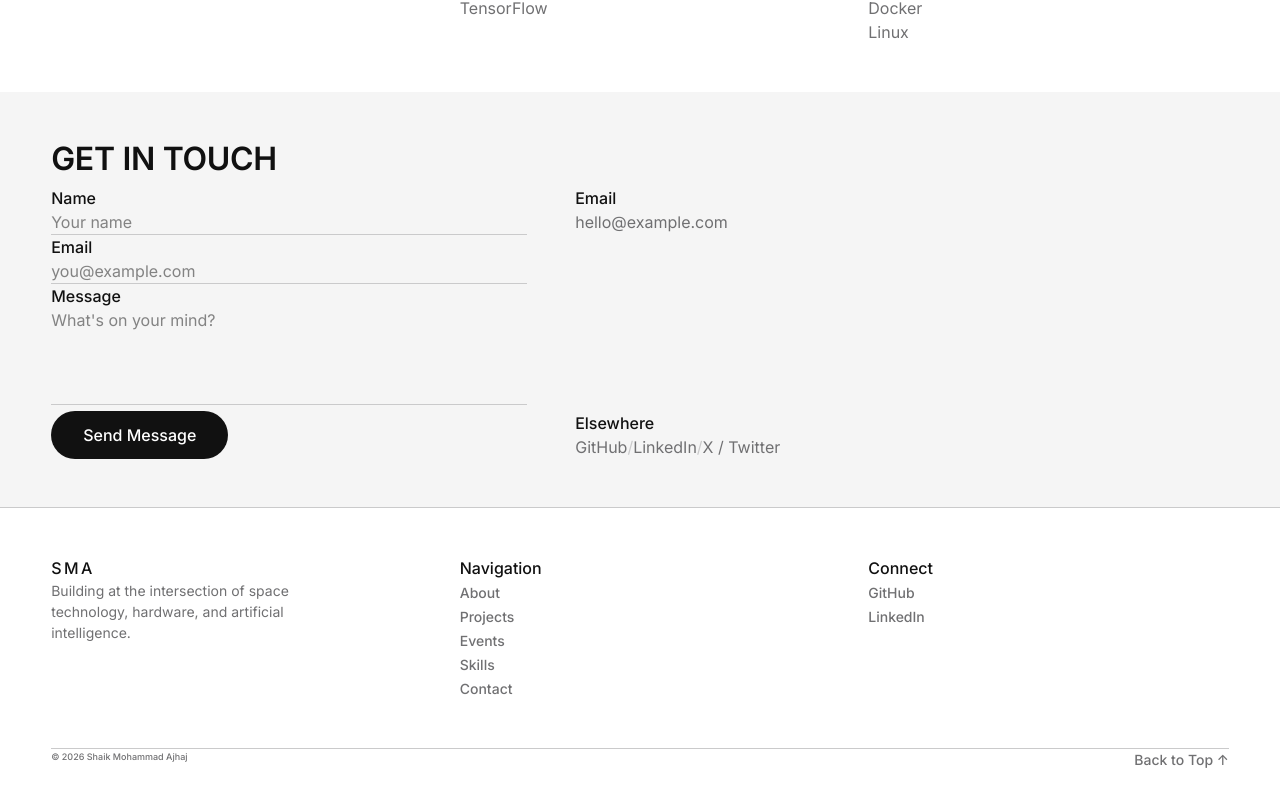
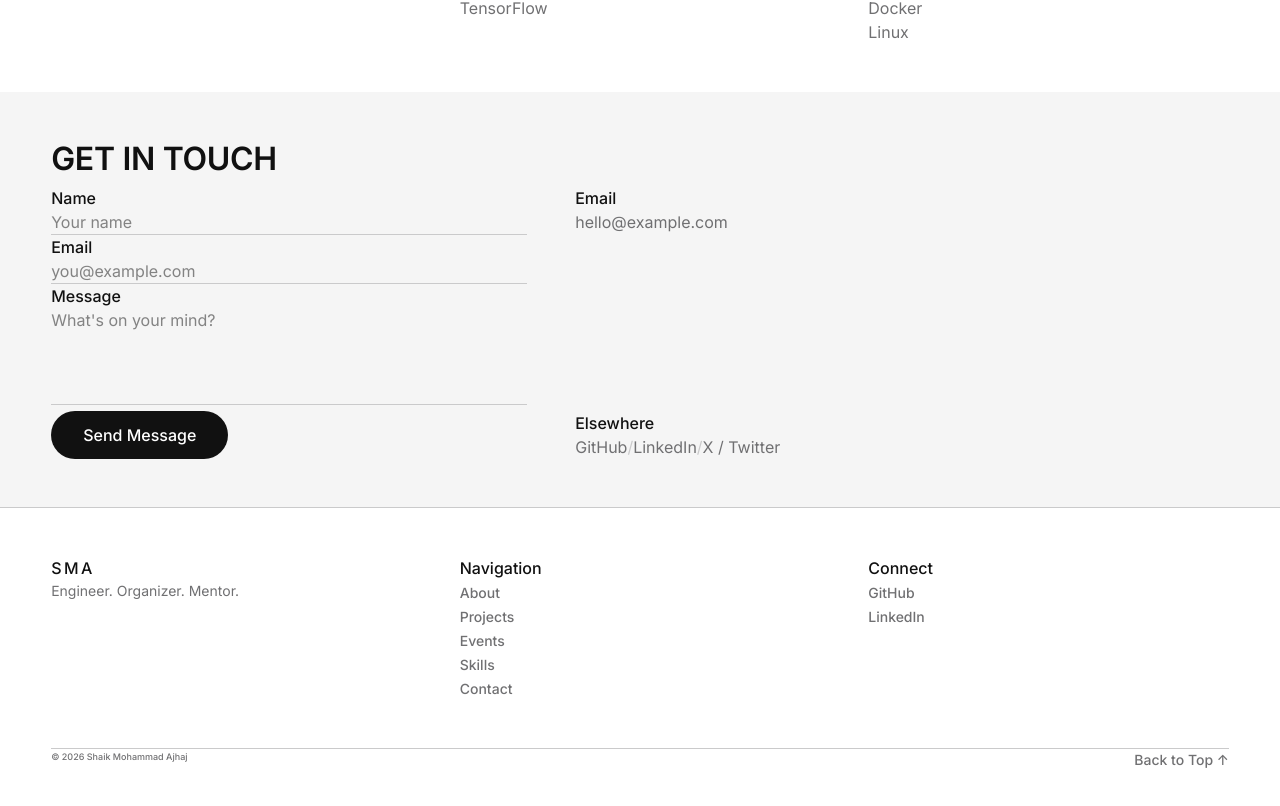
Before and after one commit to Ares006-007/My-portfolio, a React (Vite) app: page / in a window 1280 px wide. Shown: the part 2846-3652 px from the top of the page. Built offline with nearby package versions, Linux system fonts and the light colour scheme.

Commit message:
copy: polish footer tagline

```diff
--- a/src/components/Footer.jsx
+++ b/src/components/Footer.jsx
@@ -28,7 +28,7 @@ export default function Footer() {
                 SMA
               </p>
               <p className="body-md" style={{ color: 'var(--color-mute)', maxWidth: '32ch', fontSize: '14px' }}>
-                Building at the intersection of space technology, hardware, and artificial intelligence.
+                Engineer. Organizer. Mentor.
               </p>
             </div>
           </div>
```
